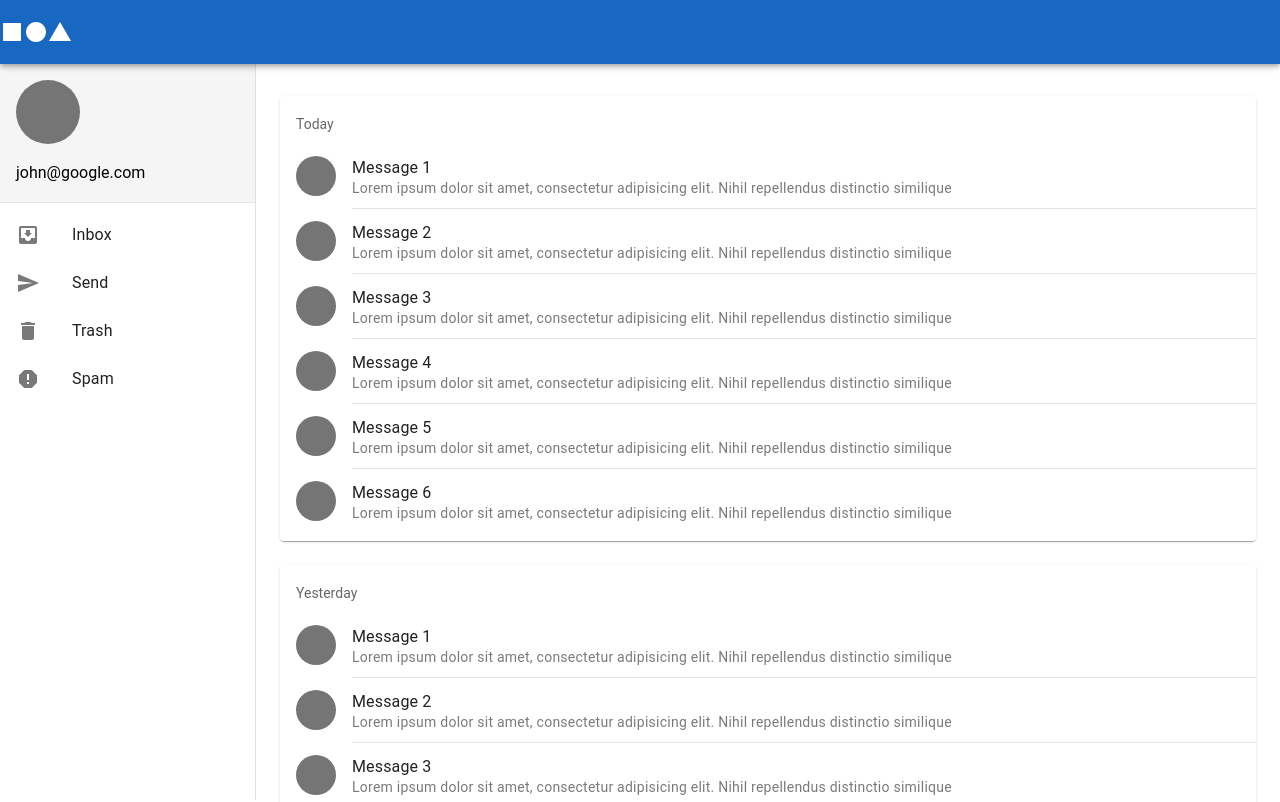
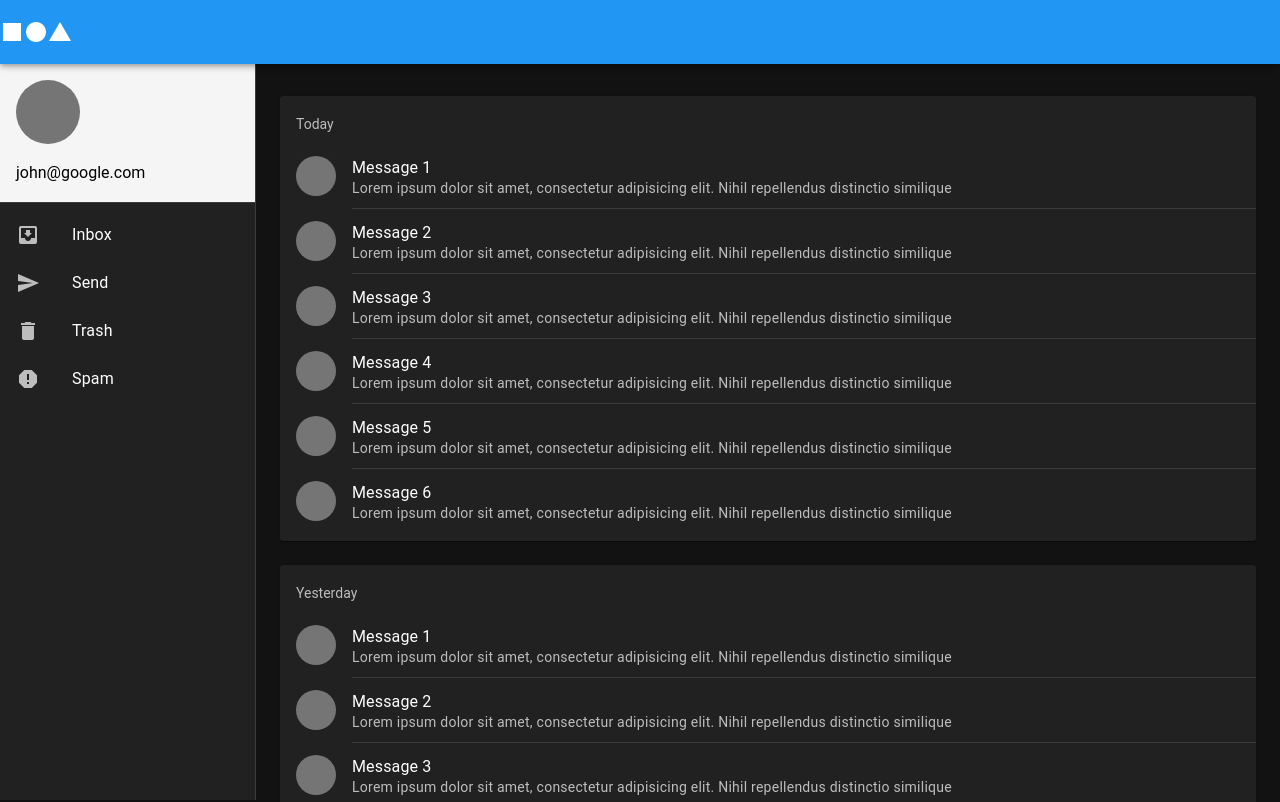
Before and after one commit to TebyTeb/Projectio-frontend-vue, a Vue app: page / in a window 1280 px wide. Shown: the top 802 px of the page. Built offline with nearby package versions, Linux system fonts and the light colour scheme.

Commit message:
switched to dark theme

```diff
--- a/src/plugins/vuetify.js
+++ b/src/plugins/vuetify.js
@@ -22,4 +22,7 @@ export default createVuetify({
       mdi,
     }
   },
+  theme: {
+    defaultTheme: 'dark'
+  }
 })
```
